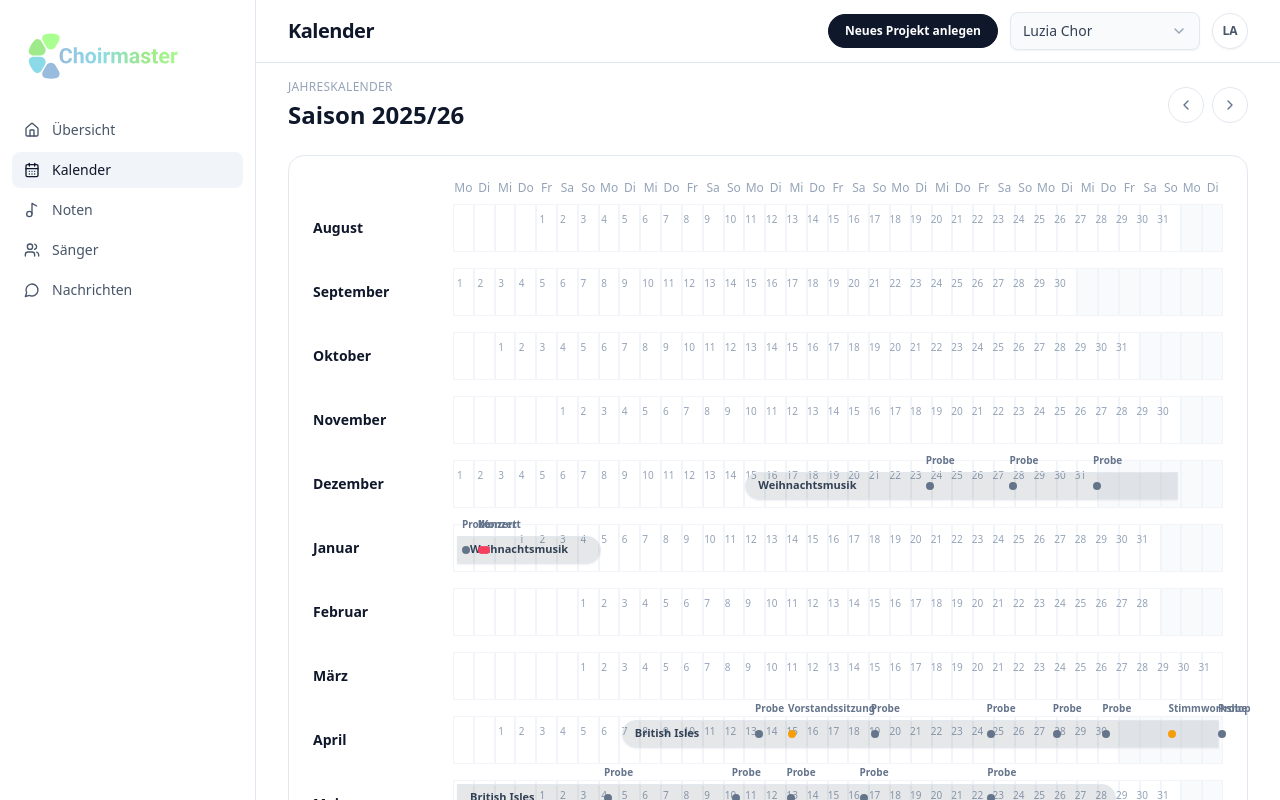
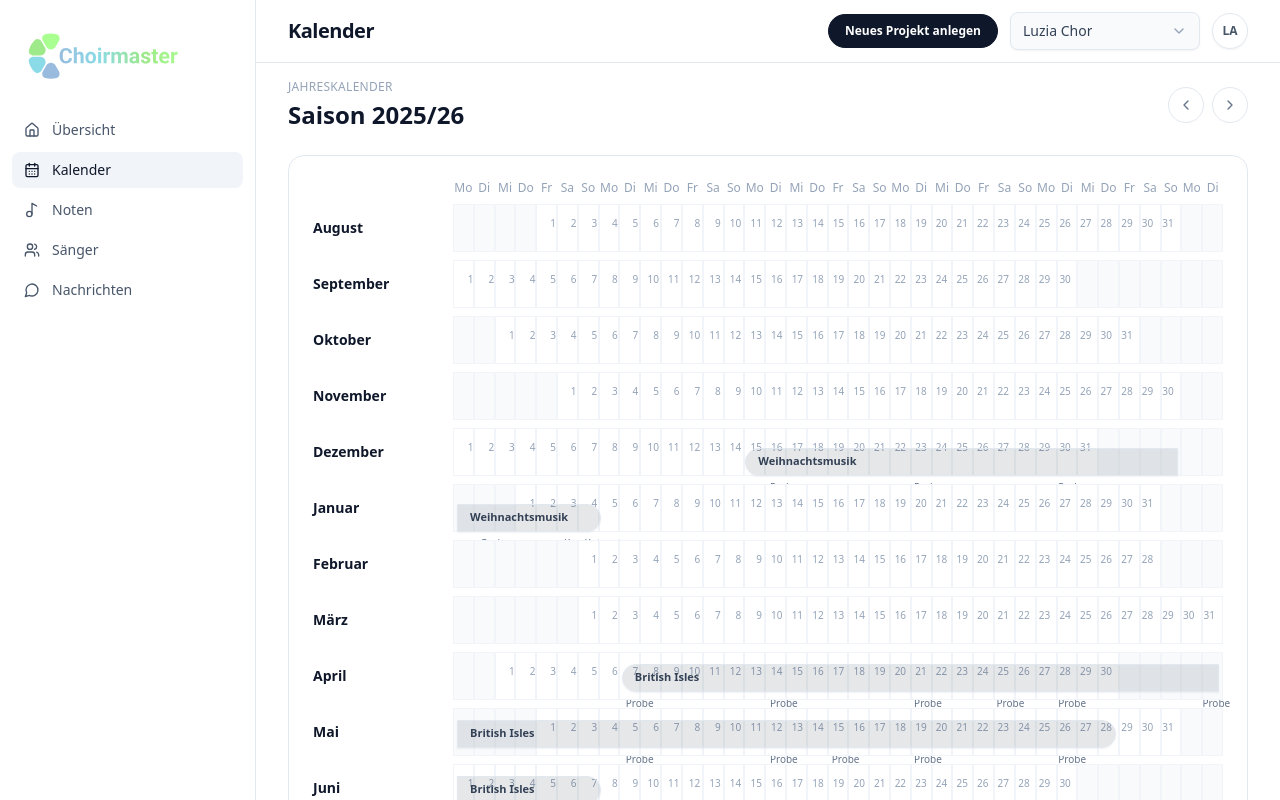
Before and after one commit to TechvibeVentures/Choirmaster, a Next.js app: page /calendar in a window 1280 px wide. Shown: the top 800 px of the page. Built offline with nearby package versions, Linux system fonts and the light colour scheme.

Commit message:
Refine calendar cell layout and event labels

```diff
--- a/app/(app)/calendar/page.tsx
+++ b/app/(app)/calendar/page.tsx
@@ -86,9 +86,14 @@ const isDateInMonth = (iso: string, month: SeasonMonth) => {
 };
 
 const getDotColor = (type: ProjectEvent["type"]) => {
-  if (type === "concert") return "bg-rose-500";
+  if (type === "concert") return "bg-blue-500";
   if (type === "rehearsal") return "bg-slate-500";
   return "bg-amber-500";
+};
+
+const abbreviateLabel = (label: string) => {
+  if (label.length <= 8) return label;
+  return `${label.slice(0, 7)}…`;
 };
 
 const weekdayLabels = ["Mo", "Di", "Mi", "Do", "Fr", "Sa", "So"];
@@ -201,7 +206,7 @@ export default function CalendarPage({
             </div>
           </div>
 
-          <div className="mt-2 space-y-4">
+          <div className="mt-2 space-y-2">
             {months.map((month) => (
               <div key={`${month.year}-${month.monthIndex}`}>
                 <div className="grid w-full items-center" style={gridColumnsStyle}>
@@ -213,7 +218,8 @@ export default function CalendarPage({
                       {Array.from({ length: 37 }, (_, index) => (
                         <div
                           key={index}
-                          className={`h-12 border border-slate-100 ${
+                          className={`relative h-12 border border-slate-100 ${
+                            index + 1 <= getWeekdayOffset(month) ||
                             index + 1 > month.daysInMonth + getWeekdayOffset(month)
                               ? "bg-slate-50"
                               : "bg-white"
@@ -230,7 +236,7 @@ export default function CalendarPage({
                           return (
                             <div
                               key={`day-${month.year}-${month.monthIndex}-${day}`}
-                              className="h-12 text-[10px] text-slate-400"
+                              className="flex h-12 items-start justify-end pr-1 pt-1 text-[10px] text-slate-400"
                               style={{ gridColumnStart: start }}
                             >
                               {day}
@@ -282,30 +288,6 @@ export default function CalendarPage({
                                     aria-label={`${track.name} öffnen`}
                                   >
                                     <span className="relative z-10">{track.name}</span>
-                                    {events.map((event, index) => {
-                                      const day = getDateOnly(event.date).getDate();
-                                      const col = day + offset;
-                                      const position =
-                                        month.daysInMonth > 1
-                                          ? ((col - 1) / 36) * 100
-                                          : 0;
-                                      return (
-                                        <span key={`${event.type}-${event.date}-${index}`}>
-                                          <span
-                                            className={`absolute top-1/2 z-10 h-2 w-2 -translate-y-1/2 rounded-full ${getDotColor(
-                                              event.type
-                                            )}`}
-                                            style={{ left: `${position}%` }}
-                                          />
-                                          <span
-                                            className="absolute -top-5 z-10 text-[10px] text-slate-500"
-                                            style={{ left: `${position}%` }}
-                                          >
-                                            {event.label}
-                                          </span>
-                                        </span>
-                                      );
-                                    })}
                                   </Link>
                                 ) : (
                                   <div
@@ -321,34 +303,32 @@ export default function CalendarPage({
                                     }}
                                   >
                                     <span className="relative z-10">{track.name}</span>
-                                    {events.map((event, index) => {
-                                      const day = getDateOnly(event.date).getDate();
-                                      const col = day + offset;
-                                      const position =
-                                        month.daysInMonth > 1
-                                          ? ((col - 1) / 36) * 100
-                                          : 0;
-                                      return (
-                                        <span key={`${event.type}-${event.date}-${index}`}>
-                                          <span
-                                            className={`absolute top-1/2 z-10 h-2 w-2 -translate-y-1/2 rounded-full ${getDotColor(
-                                              event.type
-                                            )}`}
-                                            style={{ left: `${position}%` }}
-                                          />
-                                          <span
-                                            className="absolute -top-5 z-10 text-[10px] text-slate-500"
-                                            style={{ left: `${position}%` }}
-                                          >
-                                            {event.label}
-                                          </span>
-                                        </span>
-                                      );
-                                    })}
                                   </div>
                                 )
                               ) : null}
                             </div>
+                            {events.length > 0 ? (
+                              <div className="mt-1 grid w-full" style={dayColumnsStyle}>
+                                {events.map((event, index) => {
+                                  const day = getDateOnly(event.date).getDate();
+                                  const col = day + offset;
+                                  return (
+                                    <div
+                                      key={`${event.type}-${event.date}-${index}`}
+                                      className="flex items-center gap-1 text-[10px] text-slate-500"
+                                      style={{ gridColumnStart: col }}
+                                    >
+                                      <span
+                                        className={`h-2 w-2 rounded-full ${getDotColor(
+                                          event.type
+                                        )}`}
+                                      />
+                                      <span>{abbreviateLabel(event.label)}</span>
+                                    </div>
+                                  );
+                                })}
+                              </div>
+                            ) : null}
                           </div>
                         );
                       })}
```
